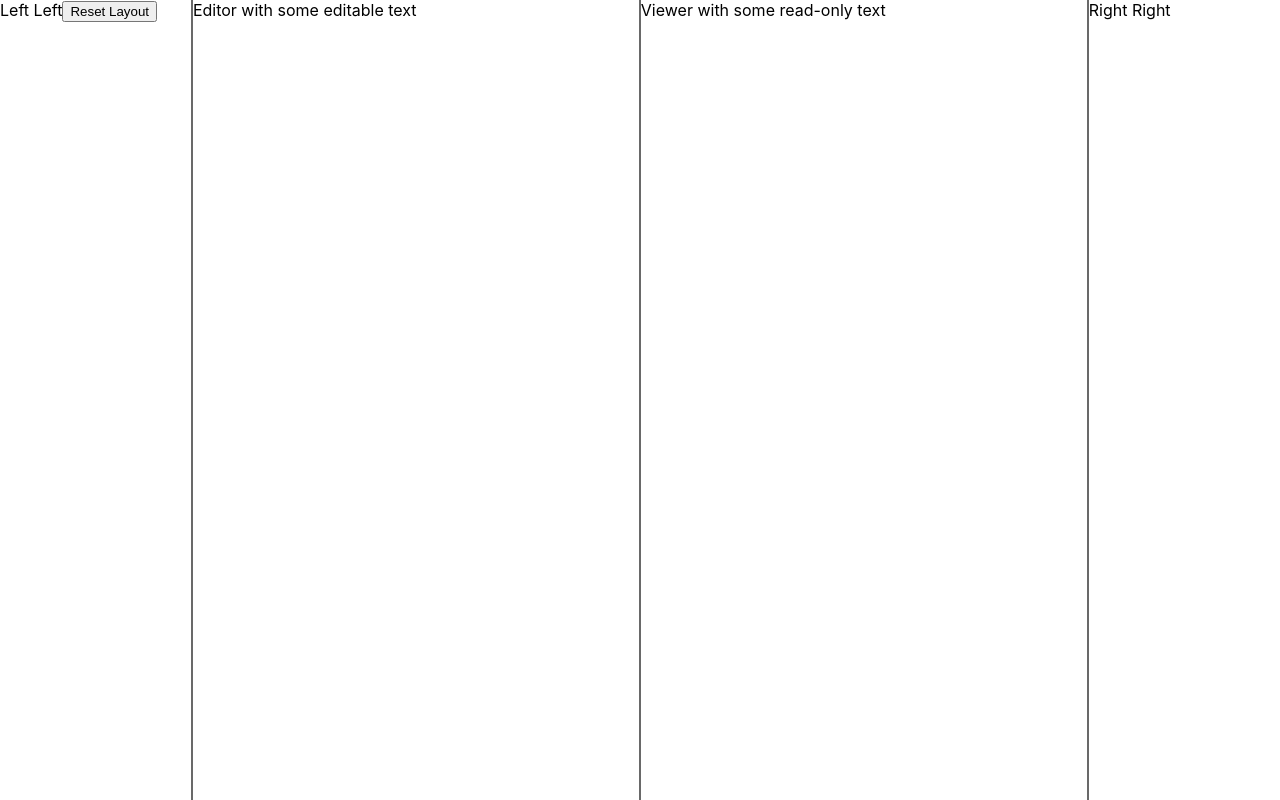
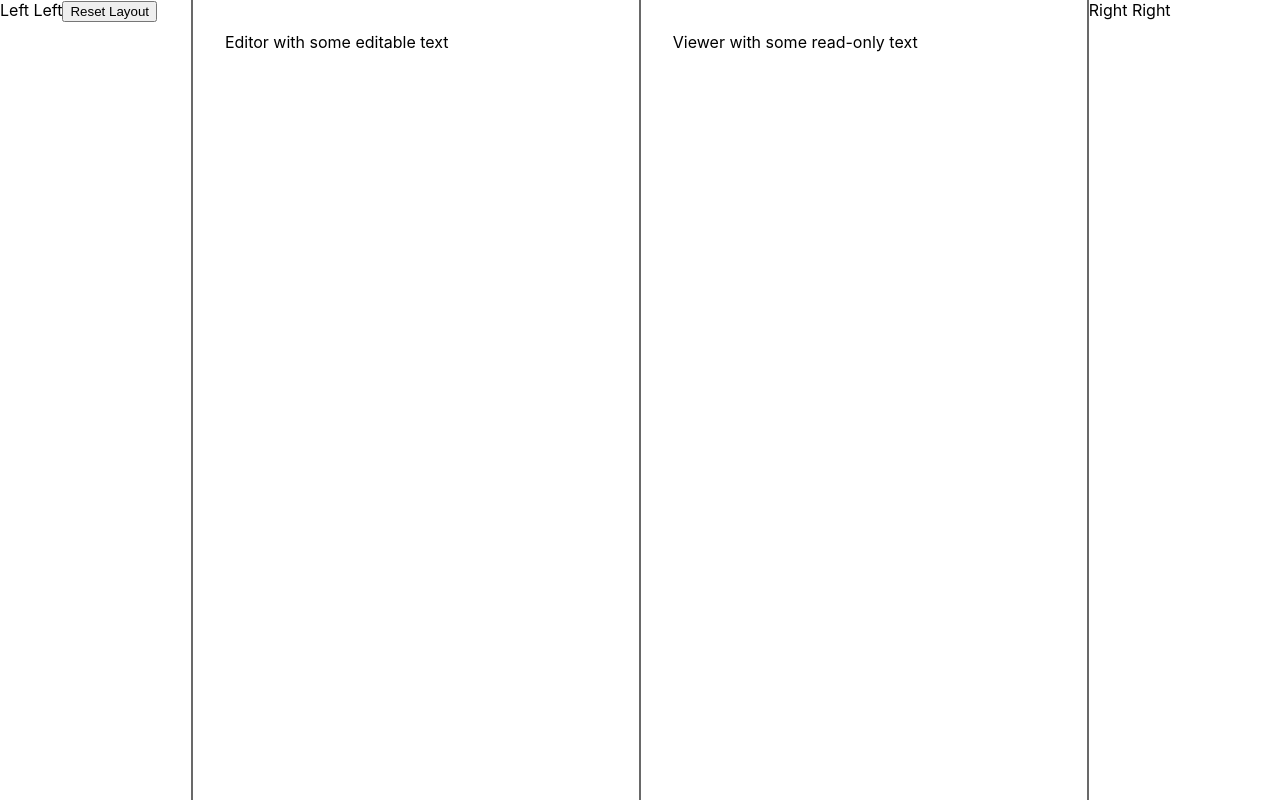
Before and after one commit to kerivin/trnist, a React (Vite) app: page / in a window 1280 px wide. Built offline with nearby package versions, Linux system fonts and the light colour scheme.

Commit message:
boxSizing: 'border-box'

```diff
--- a/src/renderer/components/MainWindow.tsx
+++ b/src/renderer/components/MainWindow.tsx
@@ -46,11 +46,11 @@ export const MainWindow = () => {
         </Panel>
         <PanelResizeHandle className="resize-handle" />
         <Panel id="left-middle" collapsible={false} minSize={20} defaultSize={defaultSizes[1]}>
-          <TextEditor style={{ width: '100%', height: '100%', outline: 'none', boxShadow: 'none', overflowY: 'auto', direction: 'rtl' }} />
+          <TextEditor style={{ padding: '2rem', width: '100%', height: '100%', outline: 'none', boxShadow: 'none', overflow: 'auto', boxSizing: 'border-box', direction: 'rtl' }} />
         </Panel>
         <PanelResizeHandle className={`resize-handle ${getActiveHandleIndex === 1 && isInStickyZone ? 'sticky' : ''}`} onDragging={(dragging) => handleDragging(dragging, 1)} />
         <Panel id="right-middle" collapsible={false} minSize={20} defaultSize={defaultSizes[2]}>
-          <TextViewer style={{ width: '100%', height: '100%', outline: 'none', boxShadow: 'none', overflowY: 'auto' }} />
+          <TextViewer style={{ padding: '2rem', width: '100%', height: '100%', outline: 'none', boxShadow: 'none', overflow: 'auto', boxSizing: 'border-box' }} />
         </Panel>
         <PanelResizeHandle className="resize-handle" />
         <Panel id="right-right" collapsible={true} minSize={5} defaultSize={defaultSizes[3]} collapsedSize={2}>
--- a/src/renderer/components/TextEditor.tsx
+++ b/src/renderer/components/TextEditor.tsx
@@ -14,6 +14,6 @@ const initialValue: Descendant[] = [
 export const TextEditor = ({ ...props }) => {
   const [editor] = useState(() => withReact(withHistory(createEditor())));
   return (<Slate editor={editor} initialValue={initialValue}>
-            <Editable {...props} style={{ ...props.style }} className="direction-ltr" />
+            <Editable {...props} style={{ ...props.style }} className="child-direction-ltr" />
           </Slate>);
 };
--- a/src/renderer/components/TextViewer.tsx
+++ b/src/renderer/components/TextViewer.tsx
@@ -13,6 +13,6 @@ const initialValue: Descendant[] = [
 export const TextViewer = ({ ...props }) => {
   const [editor] = useState(() => withReact(createEditor()));
   return (<Slate editor={editor} initialValue={initialValue}>
-            <Editable {...props} style={{ ...props.style }} className="direction-ltr" spellCheck={false} readOnly={true} />
+            <Editable {...props} style={{ ...props.style }} className="child-direction-ltr" spellCheck={false} readOnly={true} />
           </Slate>);
 };
--- a/src/renderer/index.css
+++ b/src/renderer/index.css
@@ -14,7 +14,7 @@ body {
   background: orangered;
 }
 
-.direction-ltr > * {
+.child-direction-ltr > * {
   direction: ltr;
 }
 
```
